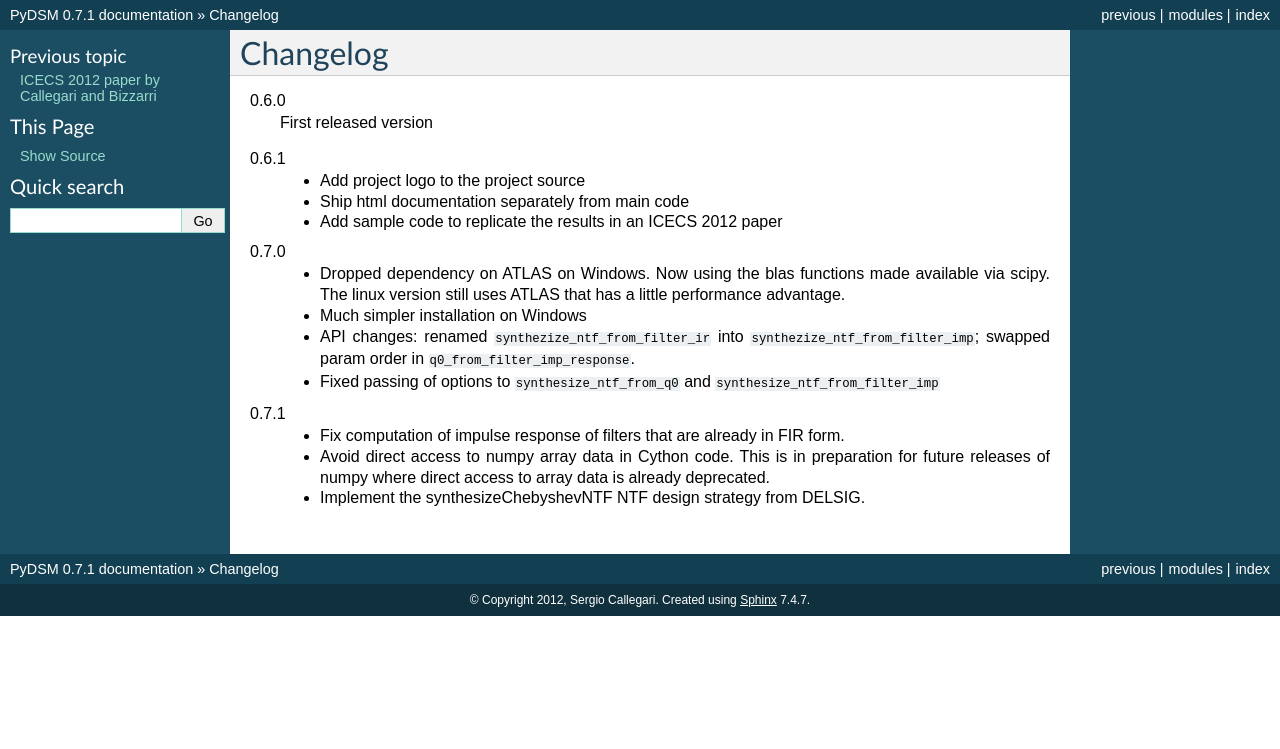
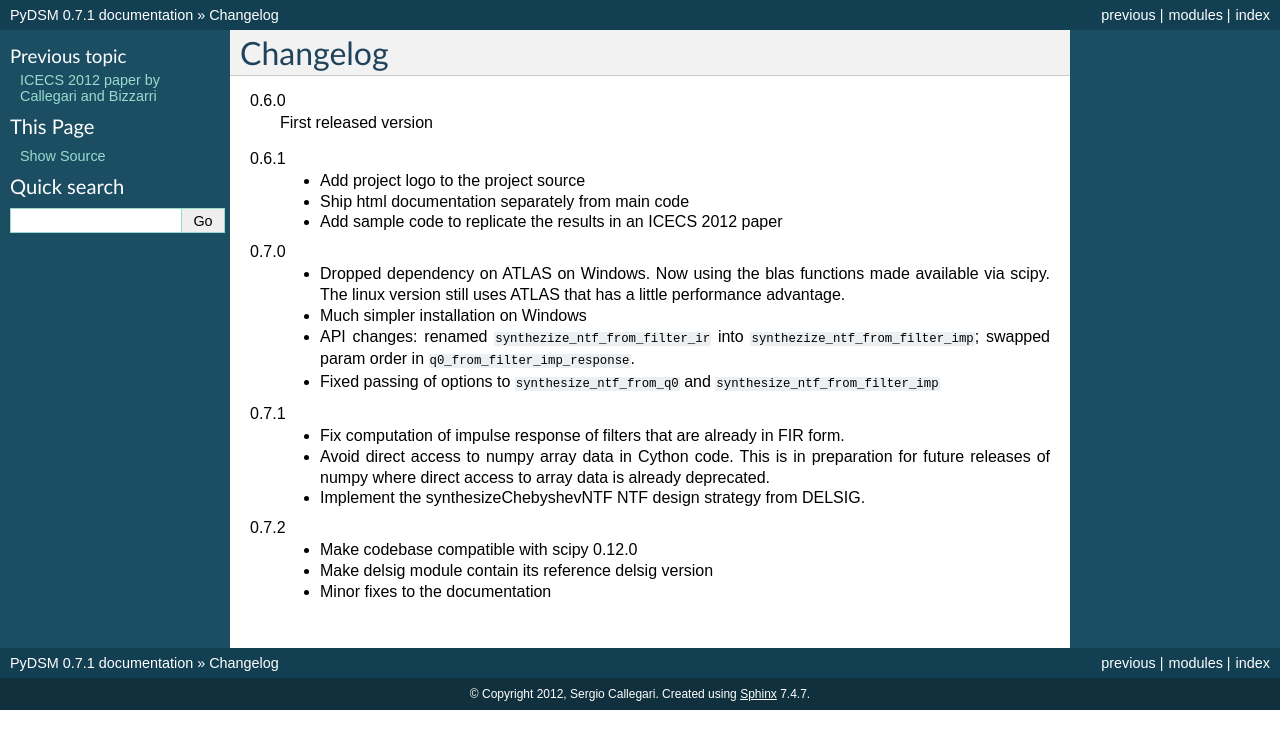
Before and after one commit to sergiocallegari/PyDSM, a Sphinx documentation site: the page built from doc/source/changelog.rst, in a window 1280 px wide. Shown: the top 749 px of the page. Built offline with Sphinx 7.4.7, drawn with Linux system fonts in a browser that asks for light colours; formulas are drawn with MathJax 3.

Commit message:
Prepare changelog for 0.7.2

```diff
--- a/doc/source/changelog.rst
+++ b/doc/source/changelog.rst
@@ -27,3 +27,8 @@ Changelog
      preparation for future releases of numpy where direct access to
      array data is already deprecated.
    - Implement the synthesizeChebyshevNTF NTF design strategy from DELSIG.
+
+0.7.2
+   - Make codebase compatible with scipy 0.12.0
+   - Make delsig module contain its reference delsig version
+   - Minor fixes to the documentation
```
